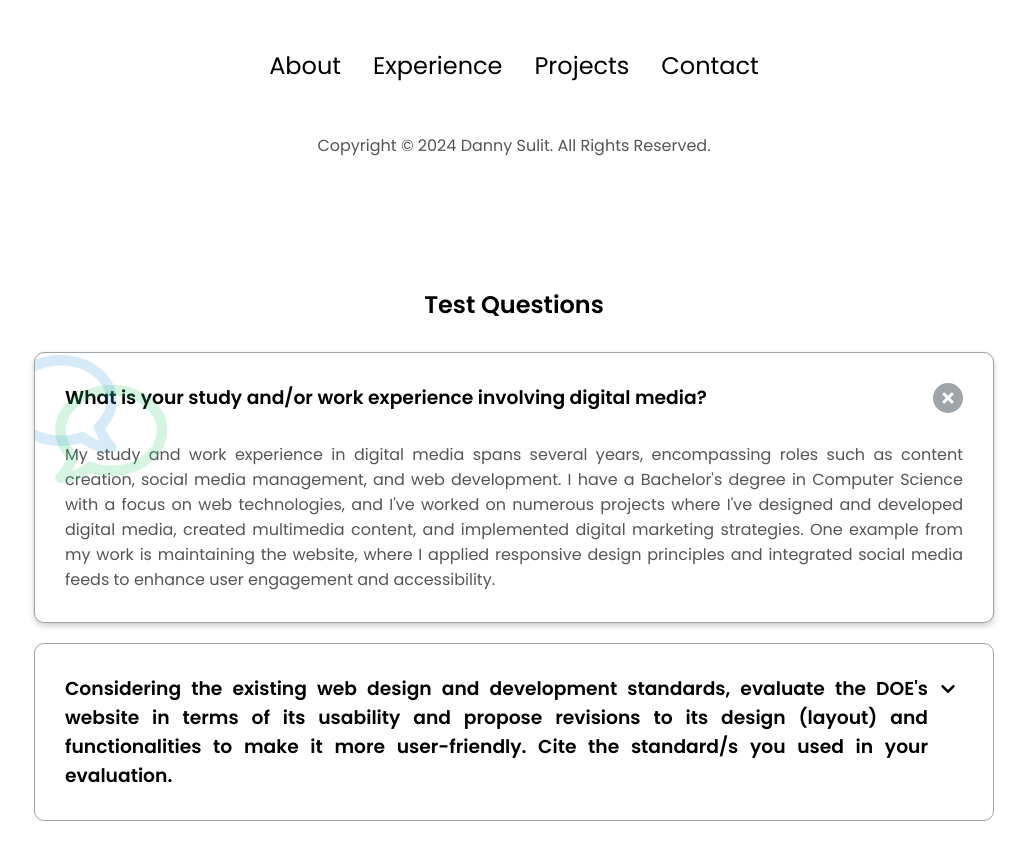
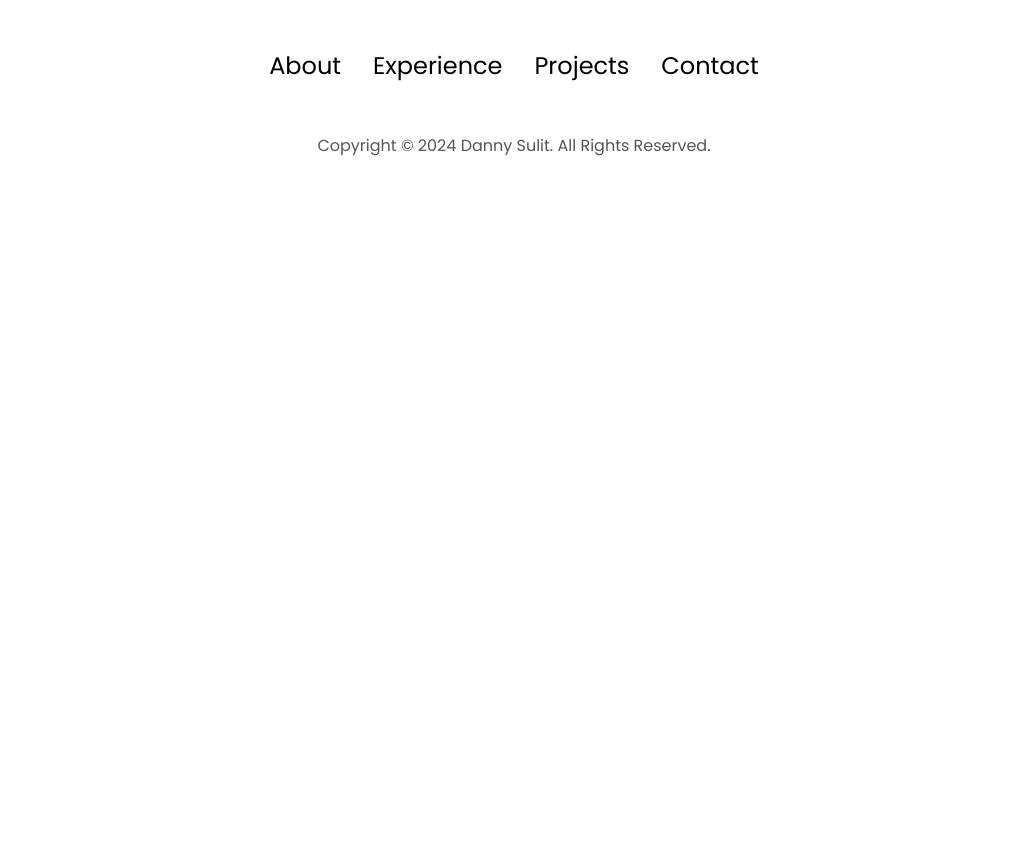
Before and after one commit to DANDANDALANDAN/MyPortfolio, a plain HTML site: page index.html in a window 1280 px wide. Shown: the part 3820-4679 px from the top of the page, without its empty margins (126-1153 px from the left). After the commit the page ends 4025 px from the top, so only its background shows below. Drawn offline with Linux system fonts and the light colour scheme.

Commit message:
Update index.html
Removed test questions

```diff
--- a/index.html
+++ b/index.html
@@ -414,39 +414,6 @@
       <p>Copyright &#169; 2024 Danny Sulit. All Rights Reserved.</p>
     </footer>
 
-    <section id="test_questions">
-      <h1 id="test_questions_title">Test Questions</h1>
-      <div class="faq-container">
-        <div class="faq active">
-          <h3 class="faq-title">
-            What is your study and/or work experience involving digital media?
-          </h3>
-
-          <p class="faq-text">
-            My study and work experience in digital media spans several years, encompassing roles such as content creation, social media management, and web development. I have a Bachelor's degree in Computer Science with a focus on web technologies, and I've worked on numerous projects where I've designed and developed digital media, created multimedia content, and implemented digital marketing strategies. One example from my work is maintaining the website, where I applied responsive design principles and integrated social media feeds to enhance user engagement and accessibility.
-          </p>
-
-          <button class="faq-toggle">
-            <i class="fas fa-chevron-down"></i>
-            <i class="fas fa-times"></i>
-          </button>
-        </div>
-
-        <div class="faq">
-          <h3 class="faq-title">
-            Considering the existing web design and development standards, evaluate the DOE's website in terms of its usability and propose revisions to its design (layout) and functionalities to make it more user-friendly. Cite the standard/s you used in your evaluation.
-          </h3>
-          <p class="faq-text">
-            Evaluating the DOE's website in terms of usability, I would use established web design standards such as the Web Content Accessibility Guidelines (WCAG) and Nielsen's usability heuristics. Based on these standards, I would propose revisions to the website's layout to improve navigation and readability, ensuring that information is organized logically and presented clearly. Additionally, I would suggest implementing features such as a search function, breadcrumb navigation, and clear calls to action to enhance user experience. Furthermore, integrating responsive design techniques to ensure the website functions effectively across various devices would be essential. By adhering to these standards and making these revisions, the DOE's website can become more user-friendly and accessible to a wider audience.
-          </p>
-          <button class="faq-toggle">
-            <i class="fas fa-chevron-down"></i>
-            <i class="fas fa-times"></i>
-          </button>
-        </div>
-      </div>
-    </section>
-
     <script src="script.js"></script>
   </body>
 </html>
```
